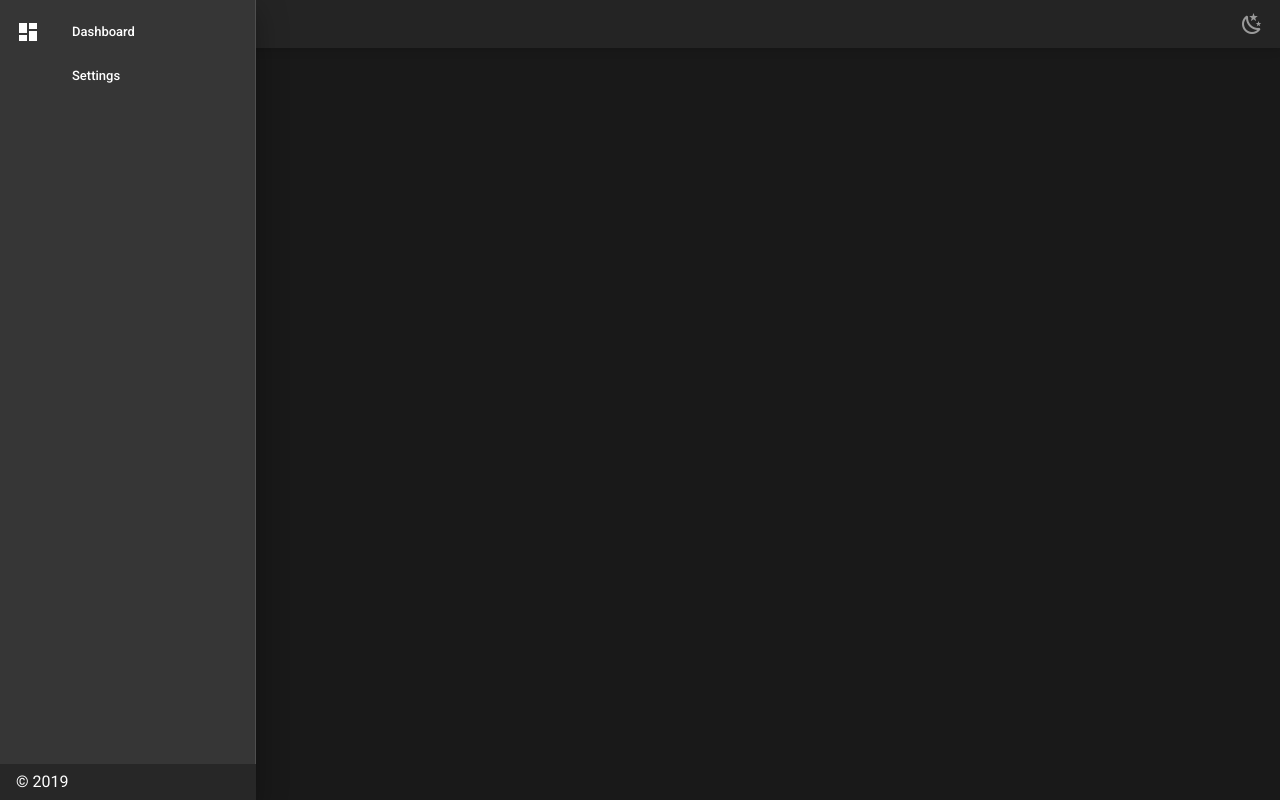
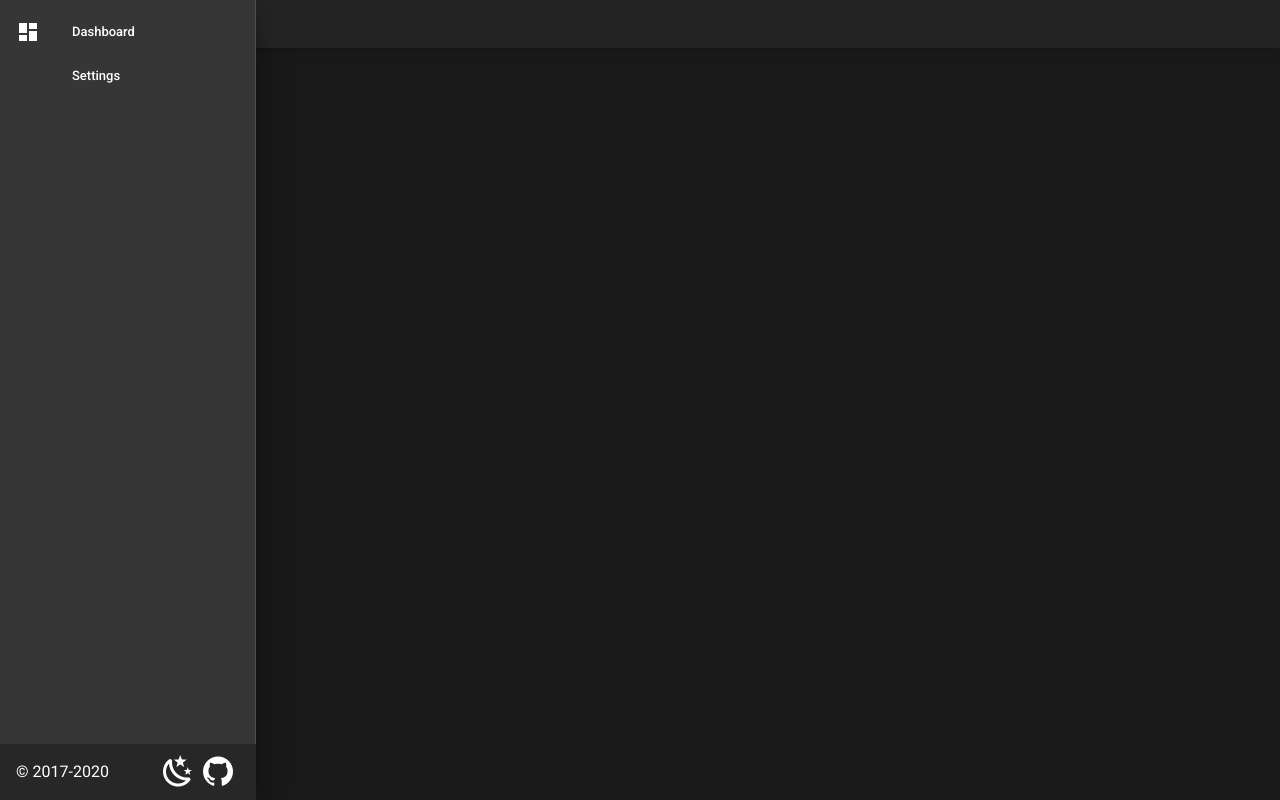
Before and after one commit to PresentKim/_pages_vue2, a Vue app: page / in a window 1280 px wide. Both pictures are taken after a click on the button 28 px from the left and 24 px from the top of the page. Built offline with nearby package versions, Linux system fonts and the light colour scheme.

Commit message:
:hammer: Move theme and gh buttons to the footer

```diff
--- a/src/components/AppBar.vue
+++ b/src/components/AppBar.vue
@@ -4,8 +4,6 @@
         <router-link class="title-anchor" to="/">
             <v-toolbar-title>PresentKim Site</v-toolbar-title>
         </router-link>
-        <v-spacer />
-        <v-icon @click.stop="toggleTheme" v-html="themeIcon"></v-icon>
     </v-app-bar>
 </template>
 
@@ -13,18 +11,9 @@
     export default {
         name: "AppBar",
 
-        computed: {
-            themeIcon() {
-                return this.$store.state.darkMode ? 'mdi-weather-night' : 'mdi-weather-sunny';
-            }
-        },
-
         methods: {
             toggleDrawer: function() {
                 this.$store.commit('toggleDrawer');
-            },
-            toggleTheme: function() {
-                this.$store.commit('toggleTheme');
             }
         }
     };
--- /dev/null
+++ b/src/components/Footer.vue
@@ -0,0 +1,32 @@
+<template>
+    <v-footer app>
+        <span>&copy; 2017-2020</span>
+        <v-spacer />
+        <v-icon large v-html="themeIcon" @click.stop="toggleTheme" ></v-icon>
+        <v-btn icon large :href="source" target="_blank">
+            <v-icon large>mdi-github</v-icon>
+        </v-btn>
+    </v-footer>
+</template>
+
+<script>
+    export default {
+        name: "Footer",
+
+        data: () => ({
+            source: "https://github.com/PresentKim/vue-site",
+        }),
+
+        computed: {
+            themeIcon() {
+                return this.$store.state.darkMode ? 'mdi-weather-night' : 'mdi-weather-sunny';
+            }
+        },
+
+        methods: {
+            toggleTheme: function() {
+                this.$store.commit('toggleTheme');
+            }
+        }
+    };
+</script>
--- a/src/components/Home.vue
+++ b/src/components/Home.vue
@@ -3,12 +3,6 @@
         <v-container class="fill-height" fluid>
             <v-row align="center" justify="center">
                 <v-col class="shrink">
-                    <v-tooltip right>
-                        <v-btn :href="source" icon large target="_blank" v-on="on">
-                            <v-icon large>mdi-github</v-icon>
-                        </v-btn>
-                        <span>Source</span>
-                    </v-tooltip>
                 </v-col>
             </v-row>
         </v-container>
@@ -17,9 +11,6 @@
 
 <script>
     export default {
-        name: "Home",
-        data: () => ({
-            source: "https://github.com/PresentKim/vue-site",
-        })
+        name: "Home"
     };
 </script>
--- a/src/components/Navigation.vue
+++ b/src/components/Navigation.vue
@@ -18,15 +18,19 @@
                 </v-list-item-content>
             </v-list-item>
         </v-list>
-        <v-footer app>
-            <span>&copy; 2019</span>
-        </v-footer>
+        <Footer />
     </v-navigation-drawer>
 </template>
 
 <script>
+    import Footer from "@/components/Footer.vue";
+
     export default {
         name: "Navigation",
+
+        components: {
+            Footer
+        },
 
         computed: {
             drawer: {
```
